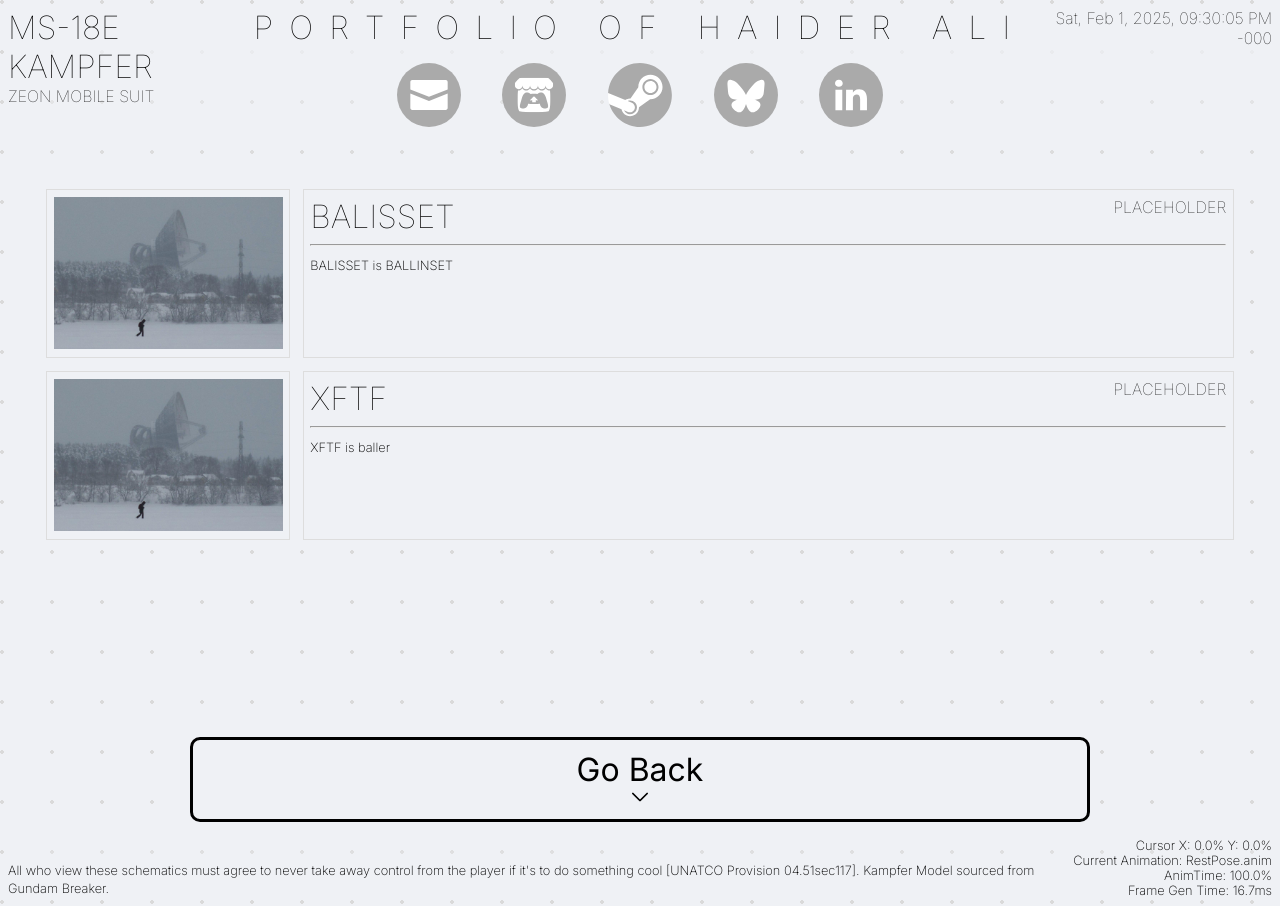
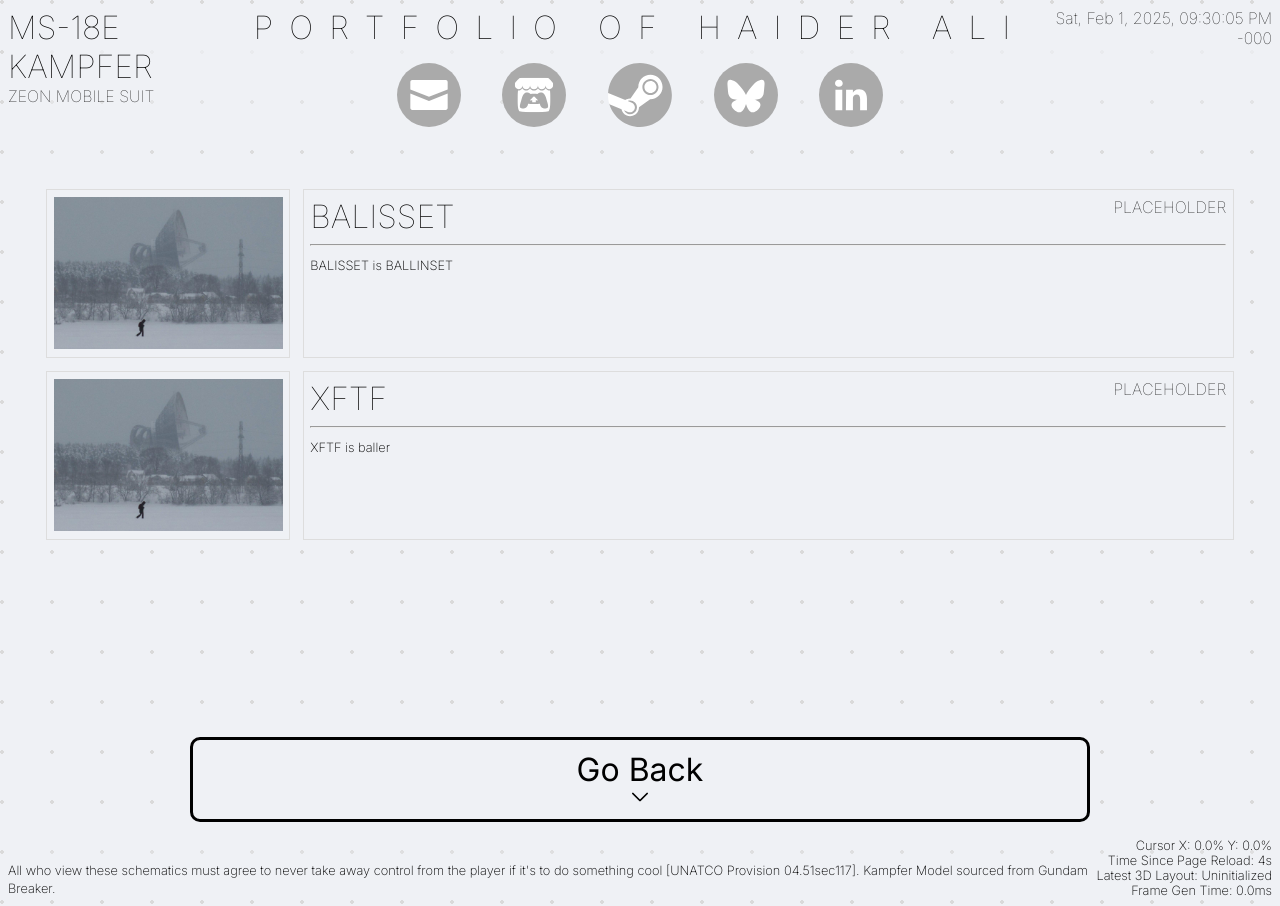
Before and after one commit to sinbadthepoet/portfolio-site, a Jekyll site: the page built from projects.html, in a window 1280 px wide. Built offline with Jekyll 4.4.1, drawn with Linux system fonts in a browser that asks for light colours; some web fonts are replaced; some of the changed lines change nothing that is shown.

Commit message:
Updated Footer

```diff
--- a/_includes/footer.html
+++ b/_includes/footer.html
@@ -5,11 +5,9 @@
 
   <div class="exposedInfo flickerIn">
     <p id="cursorPos">Cursor X: 0.0% Y: 0.0%</p>
-
-    <!-- Placeholders for rig data until we’re ready to hook them up -->
-    <p id="currentAnimation">Current Animation: RestPose.anim</p>
-    <p id="animTime">AnimTime: 100.0%</p>
-    <p id="frameGenTime">Frame Gen Time: 16.7ms</p>
+    <p id="TimeSinceReload">Time Since Page Reload:</p>
+    <p id="layoutName">Latest 3D Layout: Uninitialized</p>
+    <p id="frameGenTime">Frame Gen Time: 0.0ms</p>
   </div>
 </div>
 
@@ -18,16 +16,46 @@
   const cursorPosEl = document.getElementById('cursorPos');
   if (!cursorPosEl) return;
 
-  // Convert default top-left system to bottom-left system in percentages
+
   const xPercent = (event.clientX / window.innerWidth) * 100;
-  // event.clientY is distance from TOP, so invert for bottom-left
+
   const yPercent = (1 - (event.clientY / window.innerHeight)) * 100;
 
-  // Format to one decimal place
+
   const xStr = xPercent.toFixed(1);
   const yStr = yPercent.toFixed(1);
 
-  // Update the exposed info text
+
   cursorPosEl.textContent = `Cursor X: ${xStr}% Y: ${yStr}%`;
   });
+
+  document.addEventListener('DOMContentLoaded', function() {
+    var timeElement = document.getElementById('TimeSinceReload');
+
+    if (timeElement) {
+        let startTime = Date.now();
+
+        function updateTime() {
+            let elapsedTime = Math.floor((Date.now() - startTime) / 1000);
+
+            let seconds = elapsedTime % 60;
+            let minutes = Math.floor(elapsedTime / 60) % 60;
+            let hours = Math.floor(elapsedTime / 3600);
+
+            let timeString = '';
+
+            if (hours > 0) {
+                timeString = `${hours}h${minutes}s`;
+            } else if (minutes > 0) {
+                timeString = `${minutes}m${seconds}s`;
+            } else {
+                timeString = `${seconds}s`;
+            }
+
+            timeElement.innerHTML = 'Time Since Page Reload: ' + timeString;
+        }
+
+        setInterval(updateTime, 1000);
+    }
+});
 </script>
--- a/_layouts/default.html
+++ b/_layouts/default.html
@@ -416,6 +416,11 @@
         createWaypointMarker('Game Design', { x: 400, y: 300 }, { x: 470, y: 300 }, 'right', 'core');
         createWaypointMarker('Narrative Design', { x: 900, y: 450 }, { x: 820, y: 400 }, 'left', 'arms');
         createWaypointMarker('Technical Foundations', { x: 250, y: 600 }, { x: 390, y: 550 }, 'right', 'legs');
+
+        var layoutElement = document.getElementById('layoutName');
+        if (layoutElement) {
+            layoutElement.innerHTML = 'Latest 3D Layout: Hanger.html';
+        }
       }
 
       // HOOKS
@@ -704,6 +709,11 @@
           camera.aspect = w / h;
           camera.updateProjectionMatrix();
         }
+
+        var layoutElement = document.getElementById('layoutName');
+        if (layoutElement) {
+            layoutElement.innerHTML = 'Latest 3D Layout: Limb.html';
+        }
       }
 
       // HOOKS
```
